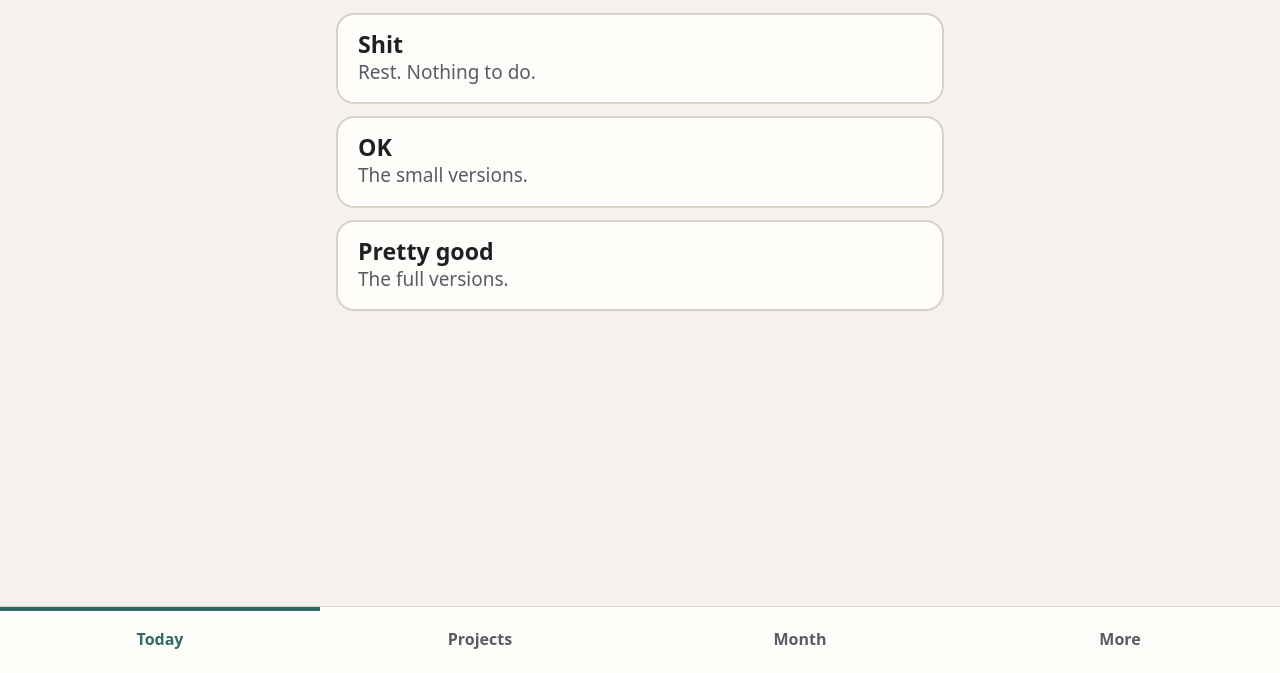
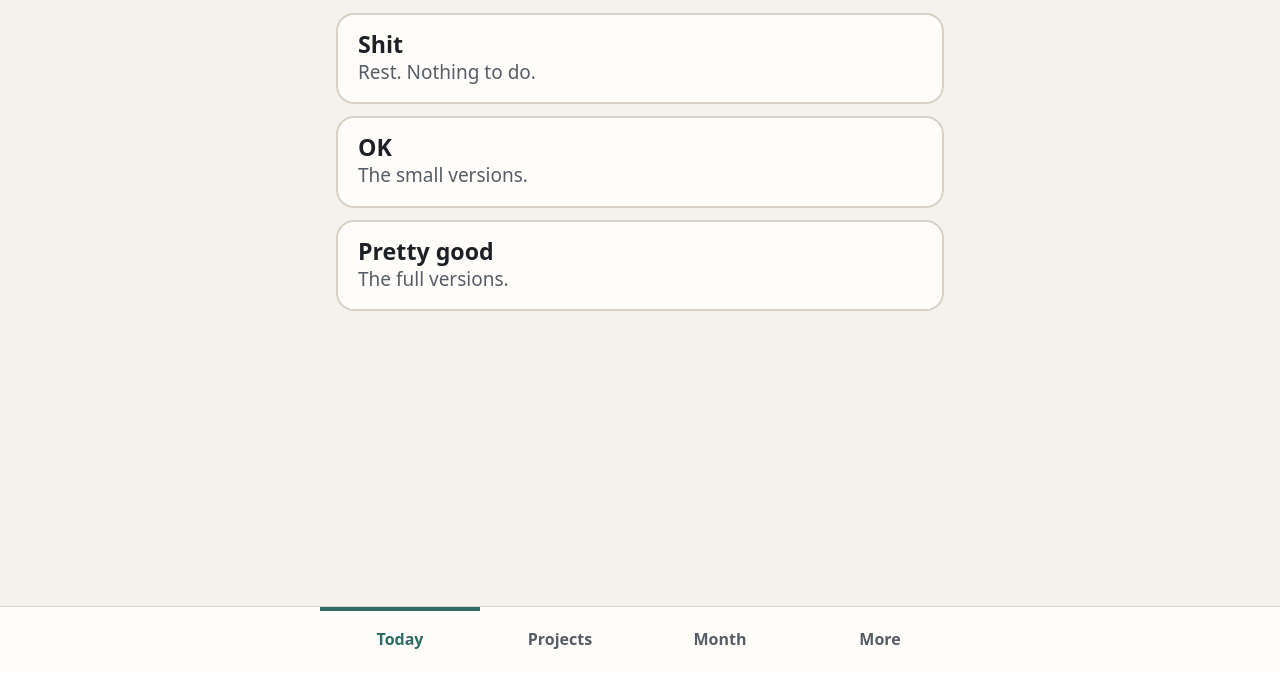
Before and after one commit to charleytober-ai/kaizen, a plain HTML site: page index.html in a window 1280 px wide. Shown: the part 127-800 px from the top of the page. Drawn offline with Linux system fonts and the light colour scheme.

Commit message:
Keep the bottom tabs in line with the content on wide screens
Co-Authored-By: Claude Opus 5.5 <noreply@anthropic.com>
Claude-Session: https://claude.ai/code/session_01KU6cKqqenGasaQQi2TPes1

```diff
--- a/style.css
+++ b/style.css
@@ -279,6 +279,8 @@ form[data-type="done"] .weekly-only { display: none; }
   display: grid; grid-template-columns: repeat(4, 1fr);
   background: var(--card); border-top: 1px solid var(--line);
   padding-bottom: env(safe-area-inset-bottom);
+  padding-left: max(0px, calc((100vw - 640px) / 2));
+  padding-right: max(0px, calc((100vw - 640px) / 2));
 }
 .tabs button {
   min-height: 66px; border: 0; background: none;
```
